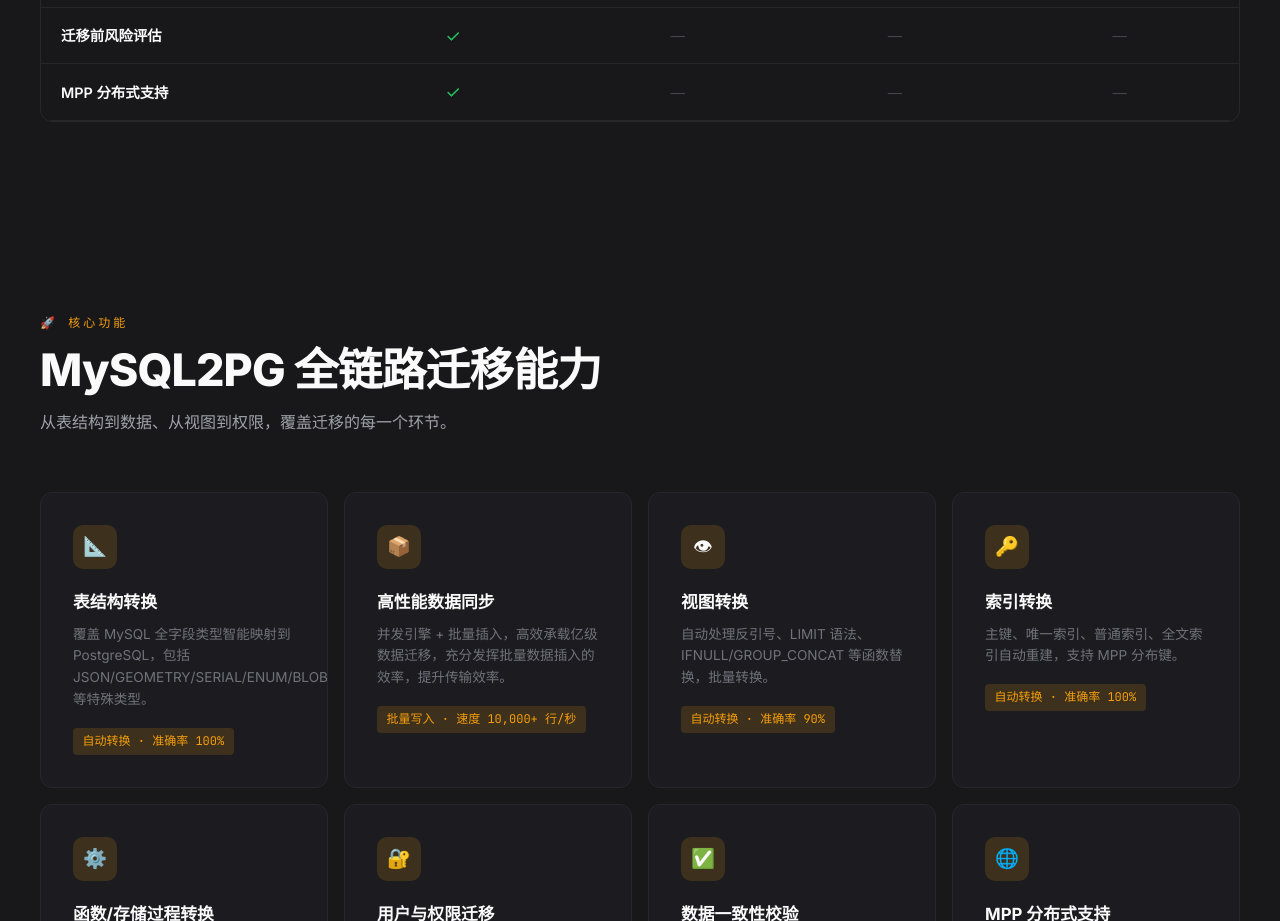
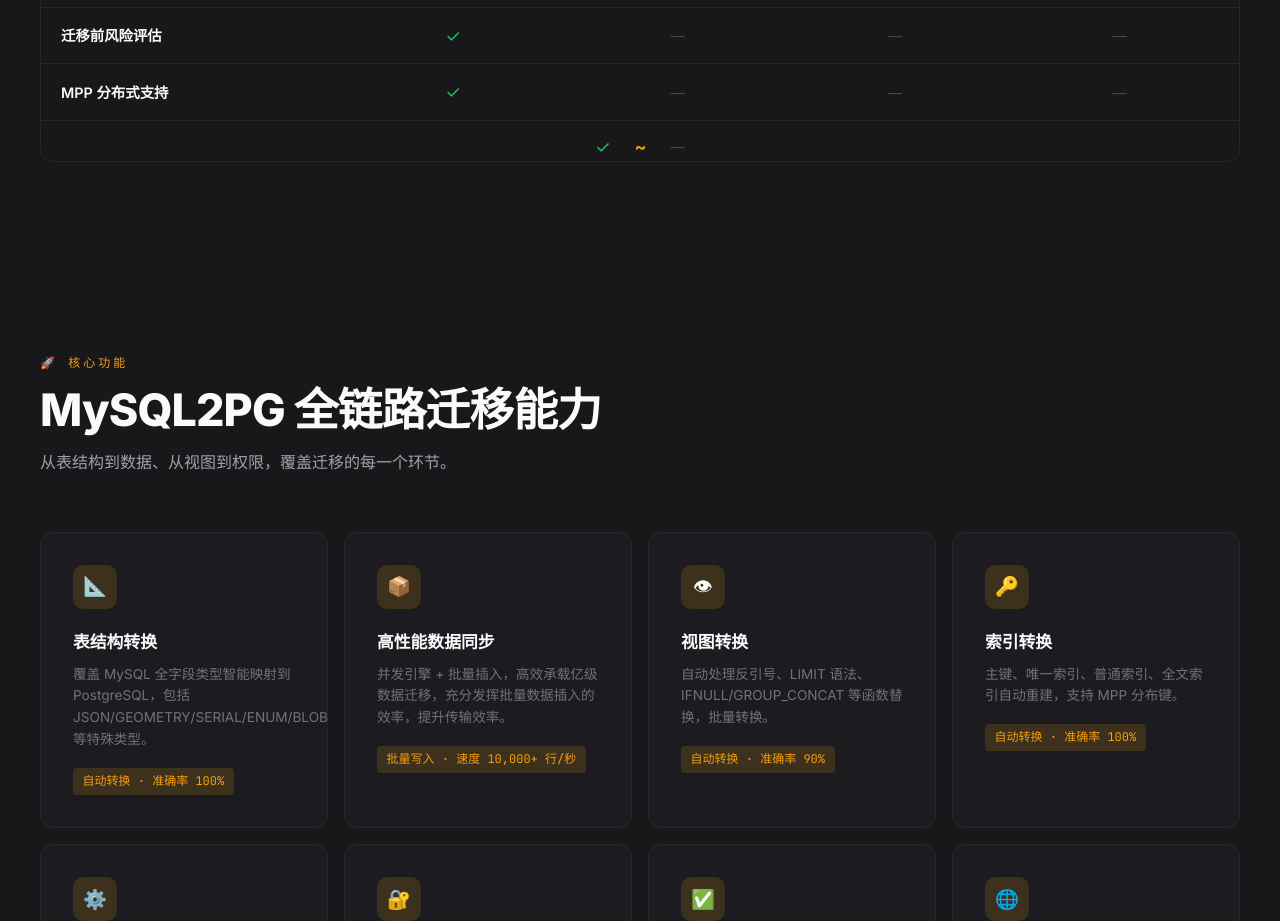
Before and after one commit to xfg0218/MySQL2PGWeb, a Vue app in the folder frontend/: page / in a window 1280 px wide. Shown: the part 2320-3241 px from the top of the page. Built offline with nearby package versions, Linux system fonts and the light colour scheme.

Commit message:
update Competitors  file

```diff
--- a/frontend/src/components/Competitors.vue
+++ b/frontend/src/components/Competitors.vue
@@ -1,7 +1,7 @@
 <template>
   <section class="section section-alt" id="competitors">
     <div class="section-inner">
-      <div class="section-tag">{{ t.competitors.tag }}</div>
+      <div class="section-tag" v-if="t.competitors.tag">{{ t.competitors.tag }}</div>
       <h2 class="section-title">{{ t.competitors.title }}</h2>
       <p class="section-desc">{{ t.competitors.desc }}</p>
       <div class="comp-wrapper reveal">
@@ -17,13 +17,18 @@
           <tbody>
             <tr v-for="row in t.competitors.rows" :key="row.feature">
               <td>{{ row.feature }}</td>
-              <td><span :class="row.m2pg ? 'comp-check' : 'comp-cross'">{{ row.m2pg ? '✓' : '—' }}</span></td>
-              <td><span :class="row.pgloader ? 'comp-check' : 'comp-cross'">{{ row.pgloader ? '✓' : '—' }}</span></td>
-              <td><span :class="row.aws ? 'comp-check' : 'comp-cross'">{{ row.aws ? '✓' : '—' }}</span></td>
-              <td><span :class="row.azure ? 'comp-check' : 'comp-cross'">{{ row.azure ? '✓' : '—' }}</span></td>
+              <td><span :class="cellClass(row.m2pg)">{{ cellIcon(row.m2pg) }}</span></td>
+              <td><span :class="cellClass(row.pgloader)">{{ cellIcon(row.pgloader) }}</span></td>
+              <td><span :class="cellClass(row.aws)">{{ cellIcon(row.aws) }}</span></td>
+              <td><span :class="cellClass(row.azure)">{{ cellIcon(row.azure) }}</span></td>
             </tr>
           </tbody>
         </table>
+        <div class="comp-legend">
+          <span class="comp-legend-item"><span class="comp-check">✓</span> {{ t.competitors.legendFull }}</span>
+          <span class="comp-legend-item"><span class="comp-partial">~</span> {{ t.competitors.legendPartial }}</span>
+          <span class="comp-legend-item"><span class="comp-cross">—</span> {{ t.competitors.legendNone }}</span>
+        </div>
       </div>
     </div>
   </section>
@@ -32,4 +37,7 @@
 <script setup>
 import { useLang } from '../composables/useLang'
 const { t } = useLang()
+
+const cellIcon = (v) => v === true ? '✓' : v === 'partial' ? '~' : '—'
+const cellClass = (v) => v === true ? 'comp-check' : v === 'partial' ? 'comp-partial' : 'comp-cross'
 </script>
```
